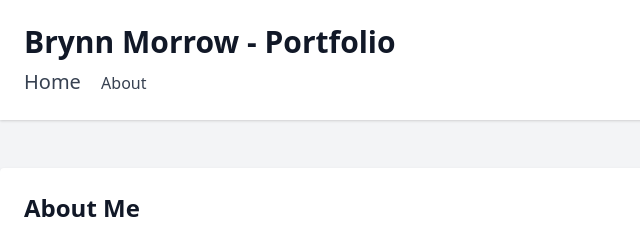
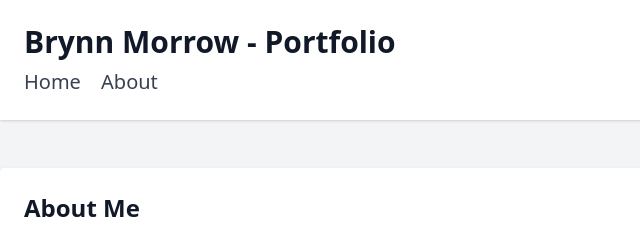
Before and after one commit to brynnmorrow/portfolio_website, a plain HTML site: page index.html in a window 1280 px wide. Shown: the top 237 px of the page, 0-640 px from the left. Drawn offline with nearby package versions, Linux system fonts and the light colour scheme.

Commit message:
changing sizing

```diff
--- a/index.html
+++ b/index.html
@@ -19,7 +19,7 @@
       <h1 class="text-3xl font-bold">Brynn Morrow - Portfolio</h1>
       <nav class="mt-2">
         <a href="index.html" class="text-gray-700 text-xl mr-4">Home</a>
-        <a href="about.html" class="text-gray-700">About</a>
+        <a href="about.html" class="text-gray-700 text-xl">About</a>
       </nav>
     </div>
   </header>
```
